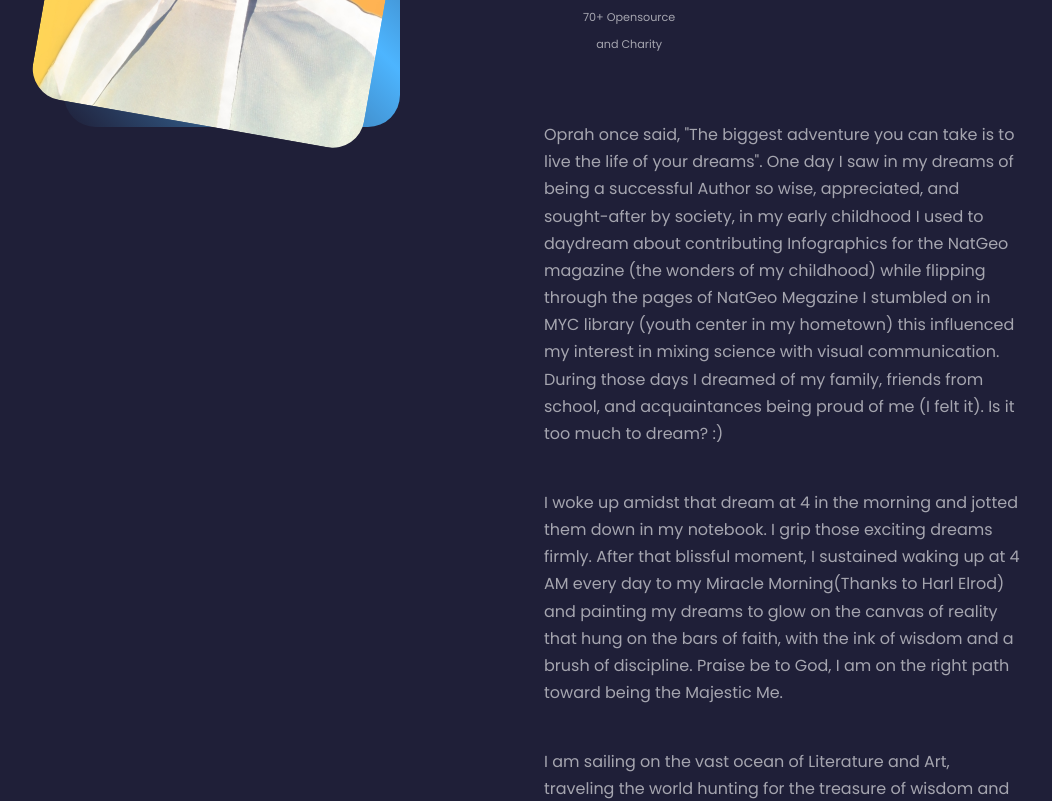
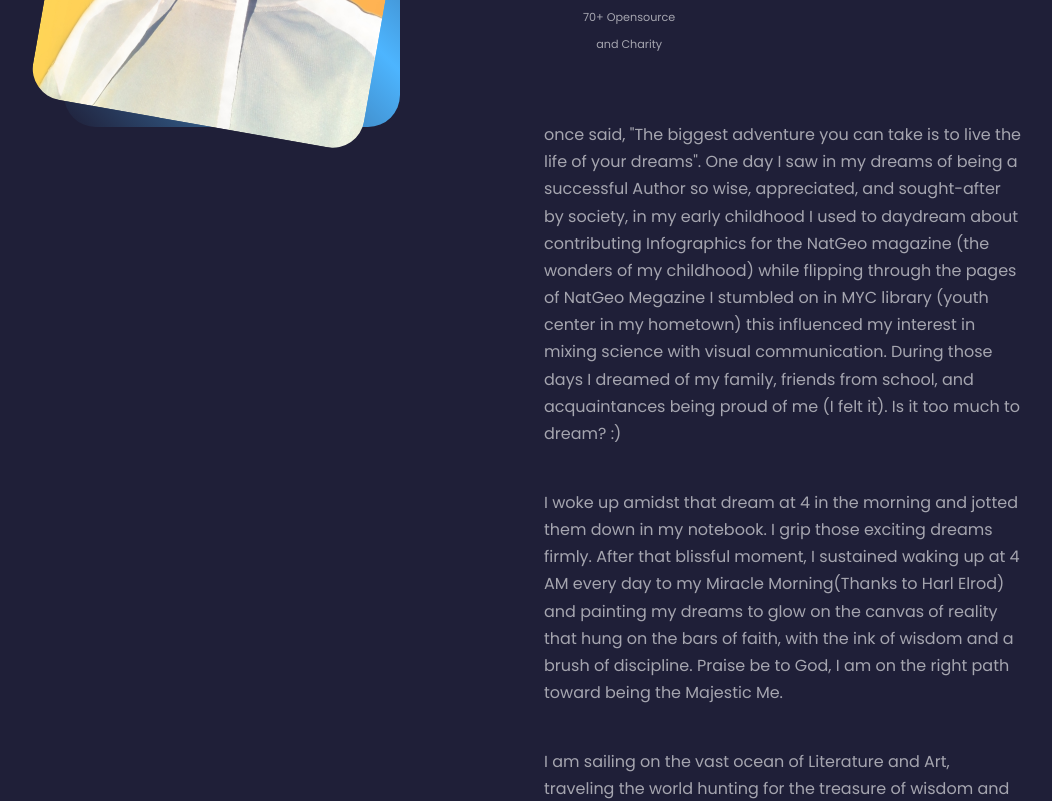
Before and after one commit to jossygitmaster/my-react-portfolio, a React (Create React App) app: page / in a window 1280 px wide. Shown: the part 1360-2161 px from the top of the page, without its empty margins (96-1148 px from the left). Built offline with nearby package versions, Linux system fonts and the light colour scheme.

Commit message:
Update About.jsx

```diff
--- a/src/components/about/About.jsx
+++ b/src/components/about/About.jsx
@@ -45,7 +45,7 @@ return (
 </article>
 </div>
 <p>
-Oprah once said, "The biggest adventure you can take is to live the life of your dreams".
+ once said, "The biggest adventure you can take is to live the life of your dreams".
 One day I saw in my dreams of being a successful Author so wise, appreciated, and sought-after
  by society, in my early childhood I used to daydream about contributing Infographics for the NatGeo magazine
   (the wonders of my childhood) while flipping through the pages of NatGeo Megazine I stumbled on in MYC library
```
